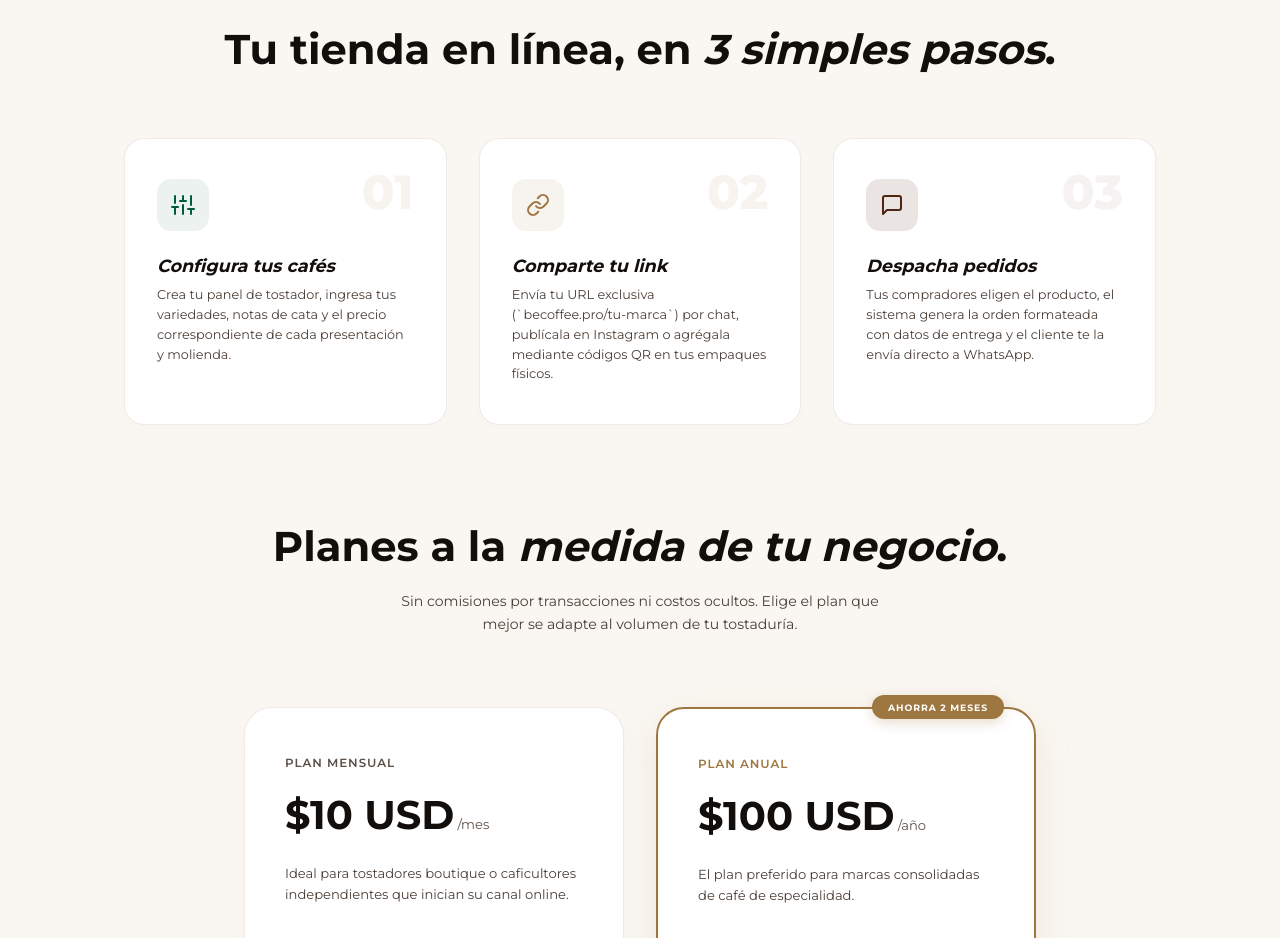
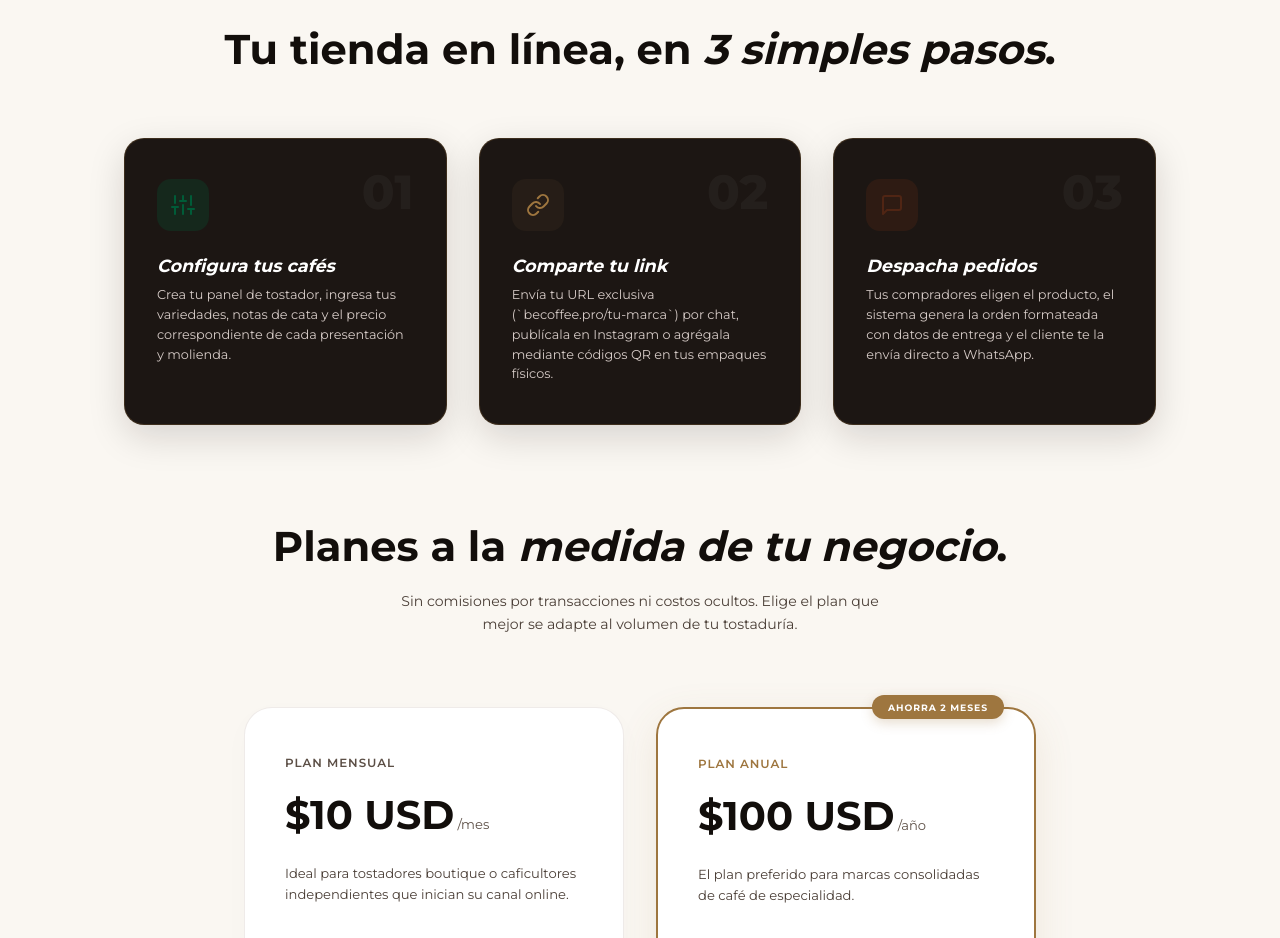
Before and after one commit to juliocuva/veta-coffee, a Next.js app: page / in a window 1280 px wide. Shown: the part 2180-3118 px from the top of the page. Built offline with nearby package versions, Linux system fonts and the light colour scheme.

Commit message:
Update step cards to premium dark contrast background styling

```diff
--- a/app/page.js
+++ b/app/page.js
@@ -376,18 +376,18 @@ export default function LandingPage() {
           <div style={{ display: 'grid', gridTemplateColumns: 'repeat(auto-fit, minmax(280px, 1fr))', gap: '2rem' }}>
 
             <div style={{
-              background: 'var(--bg-card)', border: '1px solid var(--glass-border)',
+              background: '#1C1613', border: '1px solid rgba(158, 118, 63, 0.25)',
               borderRadius: 'var(--r-lg)', padding: '2.5rem 2rem', textAlign: 'left',
-              boxShadow: '0 4px 24px rgba(80,37,20,0.01)',
+              boxShadow: '0 12px 36px rgba(18, 14, 11, 0.15)',
               position: 'relative'
             }} className="step-card">
               <span style={{
                 position: 'absolute', top: '1.5rem', right: '2rem',
-                fontSize: '3rem', fontWeight: 800, color: 'rgba(158, 118, 63, 0.08)'
+                fontSize: '3rem', fontWeight: 800, color: 'rgba(255, 255, 255, 0.04)'
               }}>01</span>
 
               <div className="step-icon-wrap" style={{
-                width: 52, height: 52, background: 'var(--green-dim)', borderRadius: 14,
+                width: 52, height: 52, background: 'rgba(0, 92, 56, 0.25)', borderRadius: 14,
                 display: 'flex', alignItems: 'center', justifyContent: 'center', marginBottom: '1.5rem'
               }}>
                 <svg viewBox="0 0 24 24" fill="none" stroke="var(--green)" strokeWidth="2" strokeLinecap="round" strokeLinejoin="round" style={{ width: 24, height: 24 }}>
@@ -403,21 +403,21 @@ export default function LandingPage() {
                 </svg>
               </div>
 
-              <h3 style={{ fontSize: '1.1rem', fontWeight: 700, color: 'var(--text-primary)', marginBottom: '0.6rem', fontStyle: 'italic' }}>Configura tus cafés</h3>
-              <p style={{ fontSize: '0.8rem', color: 'var(--text-secondary)', lineHeight: 1.55, margin: 0 }}>
+              <h3 style={{ fontSize: '1.1rem', fontWeight: 700, color: '#FFFFFF', marginBottom: '0.6rem', fontStyle: 'italic' }}>Configura tus cafés</h3>
+              <p style={{ fontSize: '0.8rem', color: '#D7CCC8', lineHeight: 1.55, margin: 0 }}>
                 Crea tu panel de tostador, ingresa tus variedades, notas de cata y el precio correspondiente de cada presentación y molienda.
               </p>
             </div>
 
             <div style={{
-              background: 'var(--bg-card)', border: '1px solid var(--glass-border)',
+              background: '#1C1613', border: '1px solid rgba(158, 118, 63, 0.25)',
               borderRadius: 'var(--r-lg)', padding: '2.5rem 2rem', textAlign: 'left',
-              boxShadow: '0 4px 24px rgba(80,37,20,0.01)',
+              boxShadow: '0 12px 36px rgba(18, 14, 11, 0.15)',
               position: 'relative'
             }} className="step-card">
               <span style={{
                 position: 'absolute', top: '1.5rem', right: '2rem',
-                fontSize: '3rem', fontWeight: 800, color: 'rgba(158, 118, 63, 0.08)'
+                fontSize: '3rem', fontWeight: 800, color: 'rgba(255, 255, 255, 0.04)'
               }}>02</span>
 
               <div className="step-icon-wrap" style={{
@@ -430,25 +430,25 @@ export default function LandingPage() {
                 </svg>
               </div>
 
-              <h3 style={{ fontSize: '1.1rem', fontWeight: 700, color: 'var(--text-primary)', marginBottom: '0.6rem', fontStyle: 'italic' }}>Comparte tu link</h3>
-              <p style={{ fontSize: '0.8rem', color: 'var(--text-secondary)', lineHeight: 1.55, margin: 0 }}>
+              <h3 style={{ fontSize: '1.1rem', fontWeight: 700, color: '#FFFFFF', marginBottom: '0.6rem', fontStyle: 'italic' }}>Comparte tu link</h3>
+              <p style={{ fontSize: '0.8rem', color: '#D7CCC8', lineHeight: 1.55, margin: 0 }}>
                 Envía tu URL exclusiva (`becoffee.pro/tu-marca`) por chat, publícala en Instagram o agrégala mediante códigos QR en tus empaques físicos.
               </p>
             </div>
 
             <div style={{
-              background: 'var(--bg-card)', border: '1px solid var(--glass-border)',
+              background: '#1C1613', border: '1px solid rgba(158, 118, 63, 0.25)',
               borderRadius: 'var(--r-lg)', padding: '2.5rem 2rem', textAlign: 'left',
-              boxShadow: '0 4px 24px rgba(80,37,20,0.01)',
+              boxShadow: '0 12px 36px rgba(18, 14, 11, 0.15)',
               position: 'relative'
             }} className="step-card">
               <span style={{
                 position: 'absolute', top: '1.5rem', right: '2rem',
-                fontSize: '3rem', fontWeight: 800, color: 'rgba(80, 37, 20, 0.06)'
+                fontSize: '3rem', fontWeight: 800, color: 'rgba(255, 255, 255, 0.04)'
               }}>03</span>
 
               <div className="step-icon-wrap" style={{
-                width: 52, height: 52, background: 'var(--brown-dim)', borderRadius: 14,
+                width: 52, height: 52, background: 'rgba(80, 37, 20, 0.35)', borderRadius: 14,
                 display: 'flex', alignItems: 'center', justifyContent: 'center', marginBottom: '1.5rem'
               }}>
                 <svg viewBox="0 0 24 24" fill="none" stroke="var(--brown)" strokeWidth="2" strokeLinecap="round" strokeLinejoin="round" style={{ width: 24, height: 24 }}>
@@ -456,8 +456,8 @@ export default function LandingPage() {
                 </svg>
               </div>
 
-              <h3 style={{ fontSize: '1.1rem', fontWeight: 700, color: 'var(--text-primary)', marginBottom: '0.6rem', fontStyle: 'italic' }}>Despacha pedidos</h3>
-              <p style={{ fontSize: '0.8rem', color: 'var(--text-secondary)', lineHeight: 1.55, margin: 0 }}>
+              <h3 style={{ fontSize: '1.1rem', fontWeight: 700, color: '#FFFFFF', marginBottom: '0.6rem', fontStyle: 'italic' }}>Despacha pedidos</h3>
+              <p style={{ fontSize: '0.8rem', color: '#D7CCC8', lineHeight: 1.55, margin: 0 }}>
                 Tus compradores eligen el producto, el sistema genera la orden formateada con datos de entrega y el cliente te la envía directo a WhatsApp.
               </p>
             </div>
```
